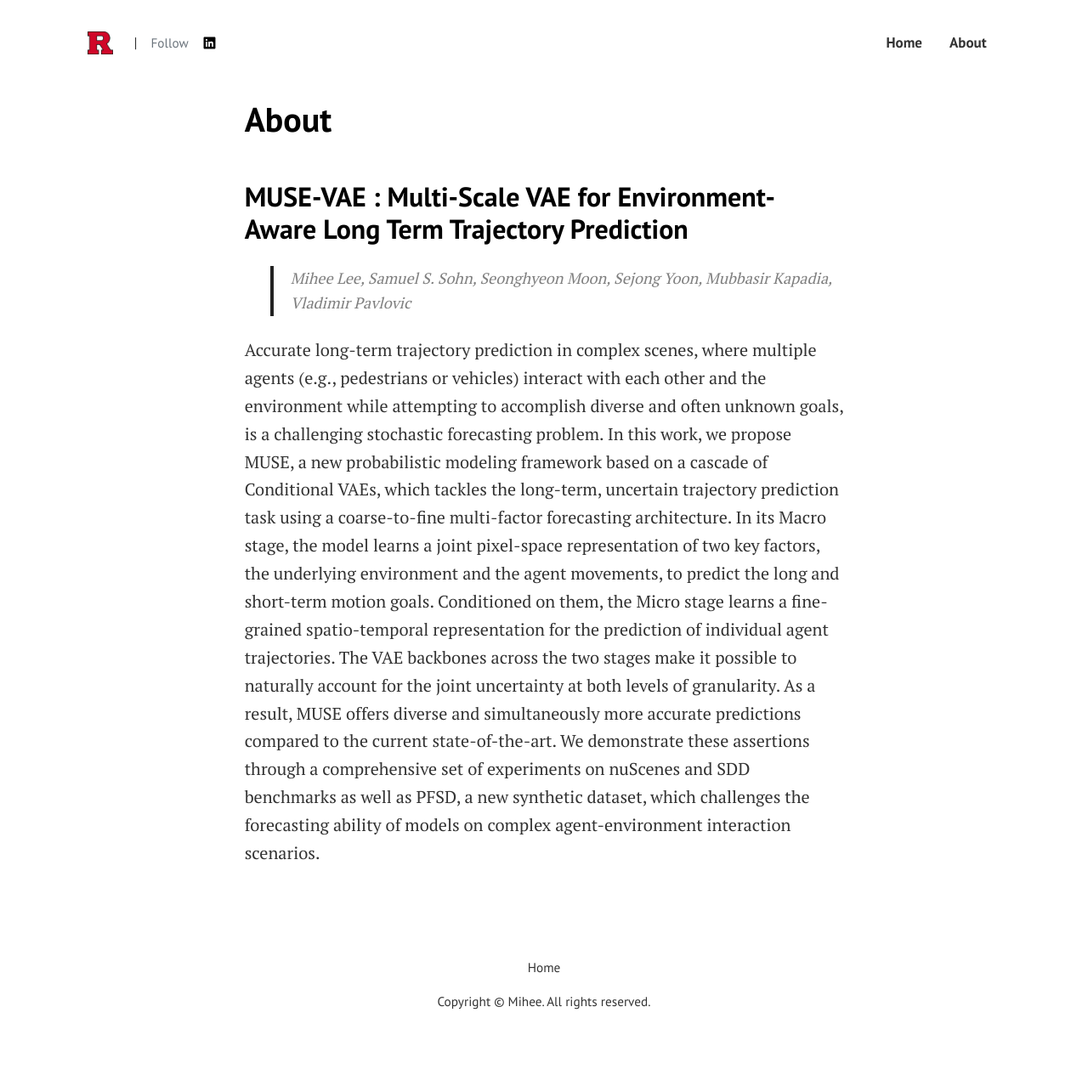
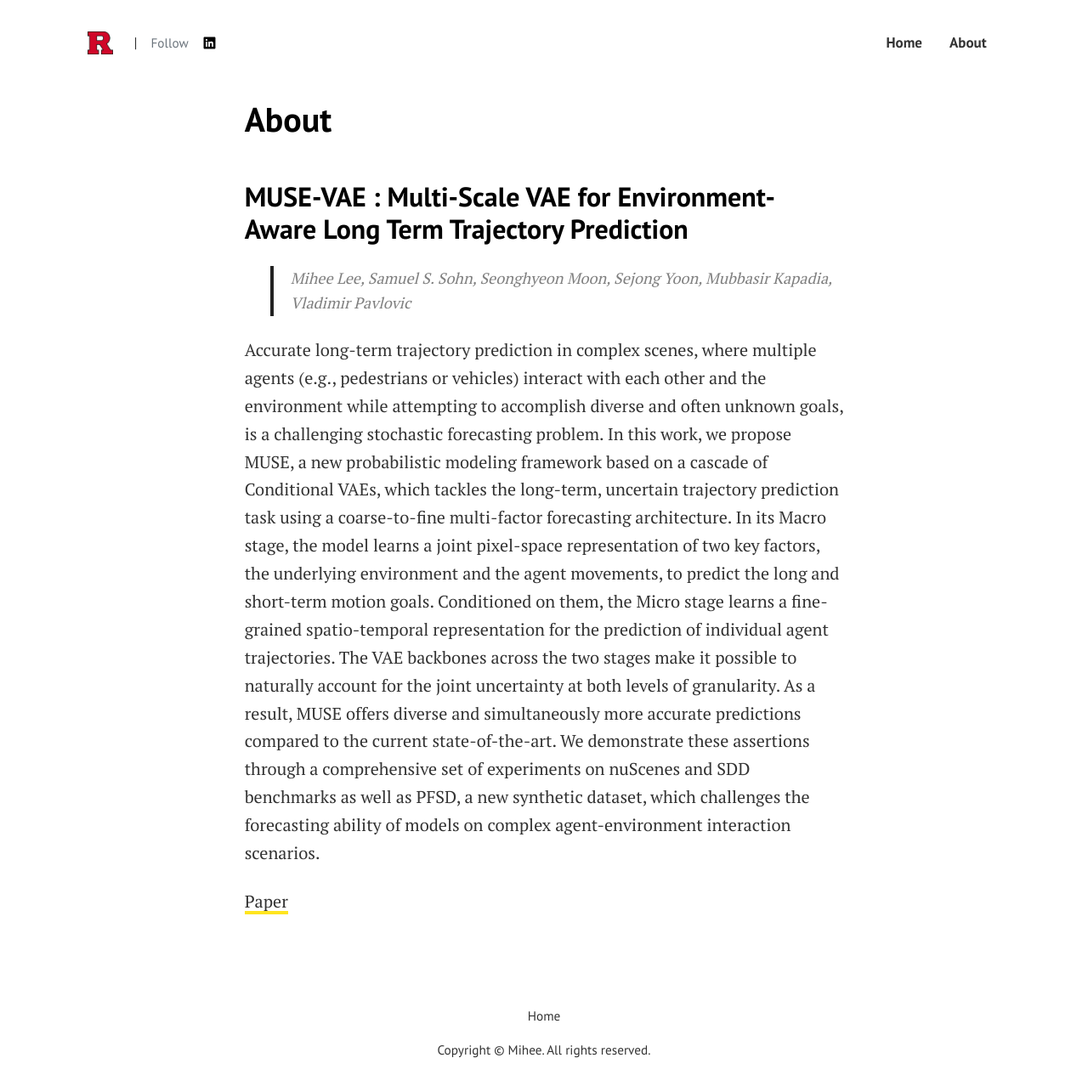
Before and after one commit to ml1323/MUSE-VAE, a Jekyll site: the page built from pages/about.md, in a window 1280 px wide and 1278 px high. Shown: the whole window at 85% size. Built offline with Jekyll 4.4.1, drawn with Linux system fonts in a browser that asks for light colours.

Commit message:
Update about.md

```diff
--- a/pages/about.md
+++ b/pages/about.md
@@ -10,3 +10,5 @@ permalink: "/about/"
 > Mihee Lee, Samuel S. Sohn, Seonghyeon Moon, Sejong Yoon, Mubbasir Kapadia, Vladimir Pavlovic
 
 Accurate long-term trajectory prediction in complex scenes, where multiple agents (e.g., pedestrians or vehicles) interact with each other and the environment while attempting to accomplish diverse and often unknown goals, is a challenging stochastic forecasting problem. In this work, we propose MUSE, a new probabilistic modeling framework based on a cascade of Conditional VAEs, which tackles the long-term, uncertain trajectory prediction task using a coarse-to-fine multi-factor forecasting architecture. In its Macro stage, the model learns a joint pixel-space representation of two key factors, the underlying environment and the agent movements, to predict the long and short-term motion goals. Conditioned on them, the Micro stage learns a fine-grained spatio-temporal representation for the prediction of individual agent trajectories. The VAE backbones across the two stages make it possible to naturally account for the joint uncertainty at both levels of granularity. As a result, MUSE offers diverse and simultaneously more accurate predictions compared to the current state-of-the-art. We demonstrate these assertions through a comprehensive set of experiments on nuScenes and SDD benchmarks as well as PFSD, a new synthetic dataset, which challenges the forecasting ability of models on complex agent-environment interaction scenarios.
+
+[Paper](https://arxiv.org/abs/2201.07189)
```
